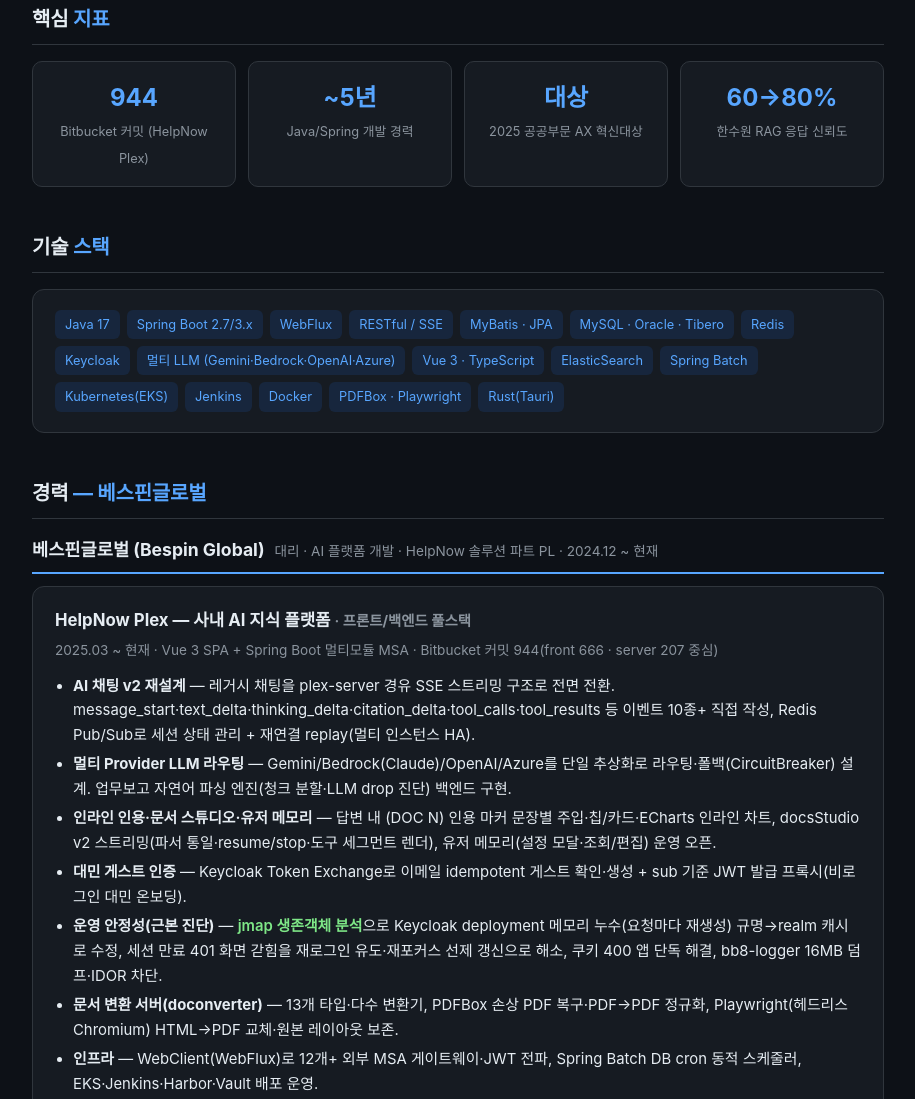
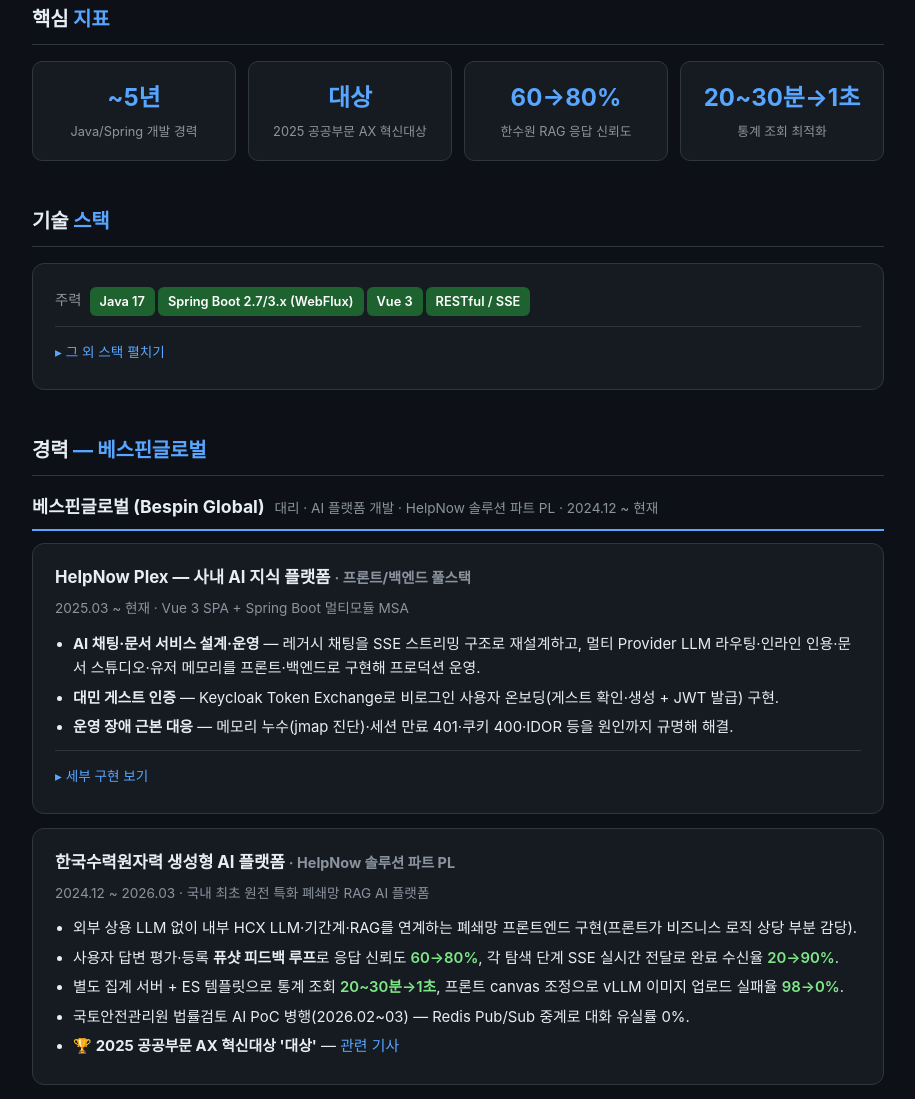
Before and after one commit to LucestDail/portfolio, a plain HTML site: page index.html in a window 1280 px wide. Shown: the part 561-1660 px from the top of the page, without its empty margins (182-1097 px from the left). Drawn offline with Linux system fonts and the light colour scheme.

Commit message:
portfolio: 피드백 반영(전화번호·지표·스택·밀도·TOEIC)

```diff
--- a/index.html
+++ b/index.html
@@ -36,7 +36,15 @@
   .metric span{font-size:.8rem;color:var(--mut)}
 
   .tags{display:flex;flex-wrap:wrap;gap:7px}
-  .tag{background:var(--tag);color:var(--acc);border-radius:6px;padding:4px 10px;font-size:.8rem}
+  .tag{background:var(--tag);color:var(--acc);border-radius:6px;padding:4px 10px;font-size:.8rem;display:inline-block;margin:3px 3px 0 0}
+  .stack-core{font-size:.9rem;color:var(--mut);display:flex;flex-wrap:wrap;align-items:center}
+  .tag.core{background:#238636aa;color:#fff;font-weight:600}
+  details.stack-more{margin-top:12px}
+  details summary{cursor:pointer;color:var(--acc);font-size:.85rem;padding:6px 0;list-style:none}
+  details summary::-webkit-details-marker{display:none}
+  details summary::before{content:"▸ ";}
+  details[open] summary::before{content:"▾ ";}
+  .card details{margin-top:10px;border-top:1px solid var(--line);padding-top:8px}
 
   .card{background:var(--card);border:1px solid var(--line);border-radius:12px;padding:20px 22px;margin-bottom:14px}
   .card h3{font-size:1.05rem}
@@ -81,7 +89,7 @@
     <div class="role">AI 플랫폼 풀스택 개발자 · Java/Spring 백엔드 · AI 웹서비스</div>
     <p class="sub">"이 업무는 왜 이렇게 하고 있을까, 이렇게 바꾸면 더 낫지 않을까"에서 시작해 개선을 만드는 개발자. Java/Spring 기반 웹 서비스를 5년간 설계·운영하며, 그 위에 AI를 얹어 사용자가 매일 쓰는 서비스로 만들어 왔습니다.</p>
     <div class="contact">
-      📧 dhtmdgussksm@gmail.com &nbsp;·&nbsp; 📱 010-2429-9420 &nbsp;·&nbsp;
+      📧 dhtmdgussksm@gmail.com &nbsp;·&nbsp;
       <a href="https://github.com/LucestDail">github.com/LucestDail</a>
     </div>
   </div>
@@ -92,24 +100,26 @@
   <section>
     <h2>핵심 <span class="em">지표</span></h2>
     <div class="metrics">
-      <div class="metric"><b>944</b><span>Bitbucket 커밋 (HelpNow Plex)</span></div>
       <div class="metric"><b>~5년</b><span>Java/Spring 개발 경력</span></div>
       <div class="metric"><b>대상</b><span>2025 공공부문 AX 혁신대상</span></div>
       <div class="metric"><b>60→80%</b><span>한수원 RAG 응답 신뢰도</span></div>
+      <div class="metric"><b>20~30분→1초</b><span>통계 조회 최적화</span></div>
     </div>
   </section>
 
   <section>
     <h2>기술 <span class="em">스택</span></h2>
     <div class="card">
-      <div class="tags">
-        <span class="tag">Java 17</span><span class="tag">Spring Boot 2.7/3.x</span><span class="tag">WebFlux</span>
-        <span class="tag">RESTful / SSE</span><span class="tag">MyBatis · JPA</span><span class="tag">MySQL · Oracle · Tibero</span>
-        <span class="tag">Redis</span><span class="tag">Keycloak</span><span class="tag">멀티 LLM (Gemini·Bedrock·OpenAI·Azure)</span>
-        <span class="tag">Vue 3 · TypeScript</span><span class="tag">ElasticSearch</span><span class="tag">Spring Batch</span>
-        <span class="tag">Kubernetes(EKS)</span><span class="tag">Jenkins</span><span class="tag">Docker</span>
-        <span class="tag">PDFBox · Playwright</span><span class="tag">Rust(Tauri)</span>
-      </div>
+      <div class="stack-core">주력 &nbsp;<span class="tag core">Java 17</span><span class="tag core">Spring Boot 2.7/3.x (WebFlux)</span><span class="tag core">Vue 3</span><span class="tag core">RESTful / SSE</span></div>
+      <details class="stack-more">
+        <summary>그 외 스택 펼치기</summary>
+        <div class="tags">
+          <span class="tag">MyBatis · JPA</span><span class="tag">MySQL · Oracle · Tibero</span><span class="tag">Redis</span>
+          <span class="tag">Keycloak</span><span class="tag">멀티 LLM (Gemini·Bedrock·OpenAI·Azure)</span><span class="tag">ElasticSearch</span>
+          <span class="tag">Spring Batch</span><span class="tag">Kubernetes(EKS)</span><span class="tag">Jenkins</span><span class="tag">Docker</span>
+          <span class="tag">PDFBox · Playwright</span><span class="tag">TypeScript</span><span class="tag">Rust(Tauri)</span>
+        </div>
+      </details>
     </div>
   </section>
 
@@ -120,16 +130,23 @@
 
       <div class="card">
         <h3>HelpNow Plex — 사내 AI 지식 플랫폼 <span class="muted">· 프론트/백엔드 풀스택</span></h3>
-        <div class="meta">2025.03 ~ 현재 · Vue 3 SPA + Spring Boot 멀티모듈 MSA · Bitbucket 커밋 944(front 666 · server 207 중심)</div>
+        <div class="meta">2025.03 ~ 현재 · Vue 3 SPA + Spring Boot 멀티모듈 MSA</div>
         <ul>
-          <li><b>AI 채팅 v2 재설계</b> — 레거시 채팅을 plex-server 경유 SSE 스트리밍 구조로 전면 전환. message_start·text_delta·thinking_delta·citation_delta·tool_calls·tool_results 등 이벤트 10종+ 직접 작성, Redis Pub/Sub로 세션 상태 관리 + 재연결 replay(멀티 인스턴스 HA).</li>
-          <li><b>멀티 Provider LLM 라우팅</b> — Gemini/Bedrock(Claude)/OpenAI/Azure를 단일 추상화로 라우팅·폴백(CircuitBreaker) 설계. 업무보고 자연어 파싱 엔진(청크 분할·LLM drop 진단) 백엔드 구현.</li>
-          <li><b>인라인 인용·문서 스튜디오·유저 메모리</b> — 답변 내 (DOC N) 인용 마커 문장별 주입·칩/카드·ECharts 인라인 차트, docsStudio v2 스트리밍(파서 통일·resume/stop·도구 세그먼트 렌더), 유저 메모리(설정 모달·조회/편집) 운영 오픈.</li>
-          <li><b>대민 게스트 인증</b> — Keycloak Token Exchange로 이메일 idempotent 게스트 확인·생성 + sub 기준 JWT 발급 프록시(비로그인 대민 온보딩).</li>
-          <li><b>운영 안정성(근본 진단)</b> — <span class="hl">jmap 생존객체 분석</span>으로 Keycloak deployment 메모리 누수(요청마다 재생성) 규명→realm 캐시로 수정, 세션 만료 401 화면 갇힘을 재로그인 유도·재포커스 선제 갱신으로 해소, 쿠키 400 앱 단독 해결, bb8-logger 16MB 덤프·IDOR 차단.</li>
-          <li><b>문서 변환 서버(doconverter)</b> — 13개 타입·다수 변환기, PDFBox 손상 PDF 복구·PDF→PDF 정규화, Playwright(헤드리스 Chromium) HTML→PDF 교체·원본 레이아웃 보존.</li>
-          <li><b>인프라</b> — WebClient(WebFlux)로 12개+ 외부 MSA 게이트웨이·JWT 전파, Spring Batch DB cron 동적 스케줄러, EKS·Jenkins·Harbor·Vault 배포 운영.</li>
+          <li><b>AI 채팅·문서 서비스 설계·운영</b> — 레거시 채팅을 SSE 스트리밍 구조로 재설계하고, 멀티 Provider LLM 라우팅·인라인 인용·문서 스튜디오·유저 메모리를 프론트·백엔드로 구현해 프로덕션 운영.</li>
+          <li><b>대민 게스트 인증</b> — Keycloak Token Exchange로 비로그인 사용자 온보딩(게스트 확인·생성 + JWT 발급) 구현.</li>
+          <li><b>운영 장애 근본 대응</b> — 메모리 누수(jmap 진단)·세션 만료 401·쿠키 400·IDOR 등을 원인까지 규명해 해결.</li>
         </ul>
+        <details>
+          <summary>세부 구현 보기</summary>
+          <ul>
+            <li><b>AI 채팅 v2 재설계</b> — plex-server 경유 SSE 스트리밍 전면 전환. message_start·text_delta·thinking_delta·citation_delta·tool_calls·tool_results 등 이벤트 10종+ 직접 작성, Redis Pub/Sub 세션 상태 + 재연결 replay(멀티 인스턴스 HA).</li>
+            <li><b>멀티 Provider LLM 라우팅</b> — Gemini/Bedrock/OpenAI/Azure 단일 추상화 라우팅·폴백(CircuitBreaker). 업무보고 자연어 파싱 엔진(청크 분할·LLM drop 진단).</li>
+            <li><b>인라인 인용·문서 스튜디오·유저 메모리</b> — (DOC N) 인용 마커 문장별 주입·칩/카드·ECharts 차트, docsStudio v2 스트리밍(resume/stop·도구 세그먼트 렌더), 유저 메모리 운영 오픈.</li>
+            <li><b>운영 안정성(근본 진단)</b> — jmap 생존객체 분석으로 Keycloak deployment 메모리 누수(요청마다 재생성) 규명→realm 캐시 수정, 세션 만료 401 화면 갇힘→재로그인 유도·재포커스 선제 갱신, 쿠키 400 앱 단독 해결, bb8-logger 16MB 덤프·IDOR 차단.</li>
+            <li><b>문서 변환 서버(doconverter)</b> — 13개 타입 변환기, PDFBox 손상 PDF 복구·PDF→PDF 정규화, Playwright HTML→PDF·원본 레이아웃 보존.</li>
+            <li><b>인프라</b> — WebClient로 12개+ 외부 MSA 게이트웨이·JWT 전파, Spring Batch DB cron 스케줄러, EKS·Jenkins·Harbor·Vault 운영.</li>
+          </ul>
+        </details>
       </div>
 
       <div class="card">
@@ -225,7 +242,6 @@
       <div class="row award"><span class="d">2019.12</span>🎖 상장 — 특급전사 달성 (제3기갑여단장)</div>
       <div class="row award"><span class="d">2019.12</span>🎖 표창장 — 부대개편 통신 분야 기여 (제3기갑여단장)</div>
       <div class="row"><span class="d">2020.12</span>SQLD (한국데이터산업진흥원)</div>
-      <div class="row"><span class="d">2024.07</span>TOEIC Speaking IM3</div>
       <div class="row award"><span class="d">2025</span>🏆 2025 공공부문 AX 혁신대상 '대상' (한국수력원자력 프로젝트)</div>
       <div class="row award"><span class="d">2025.06</span>🎖 표창장 — 예비군 동원훈련 기여 (제72보병사단장)</div>
       <div class="row award"><span class="d">2025.12</span>🏅 베스핀글로벌 사내 'Best High Performer' (AI Plex팀, 주요 AI 프로젝트 주도·신규 계약 기여)</div>
```
